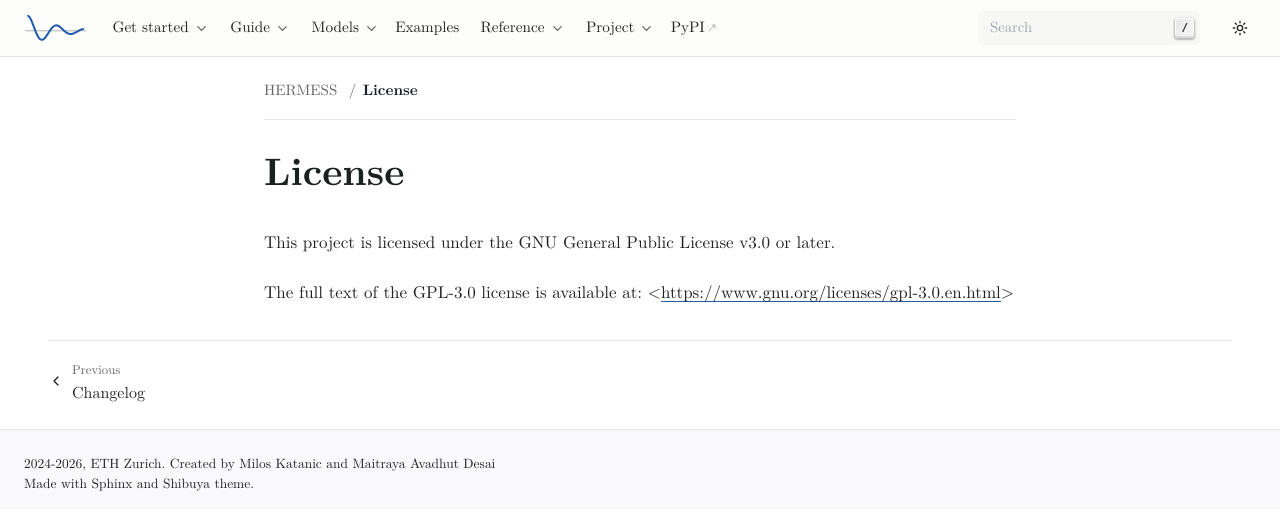
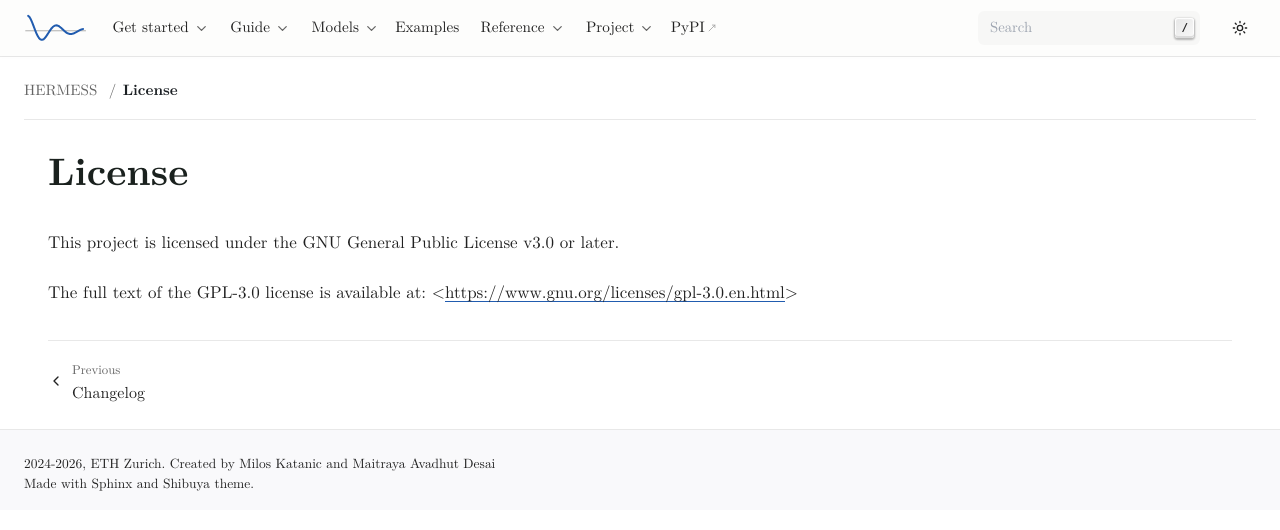
Before and after one commit to maitrayadesai/hermess, a Sphinx documentation site: the page built from docs/source/license.rst, in a window 1280 px wide. Shown: the top 530 px of the page. Built offline with Sphinx 7.4.7, drawn with Linux system fonts in a browser that asks for light colours; pages that are not in the unit, such as notebooks, are missing from menus.

Commit message:
Widen the article column and even out equation spacing
Articles span the full container instead of a book measure, and display
equations get a uniform rhythm: the theme's 2rem per-equation wrapper
margins shrink and successive equations sit close together, so
docstrings written one directive per equation read like aligned blocks.

```diff
--- a/docs/source/_static/hermess.css
+++ b/docs/source/_static/hermess.css
@@ -131,16 +131,6 @@ button[aria-controls="lside"] {
 .sy-page main > .flex > div {
   max-width: 100%;
 }
-.sy-page article.yue {
-  max-width: 47rem;
-  margin-left: auto;
-  margin-right: auto;
-}
-.sy-page .sy-breadcrumbs-inner {
-  max-width: 47rem;
-  margin-left: auto;
-  margin-right: auto;
-}
 /* The theme treats breadcrumbs as a mobile-only bar; in the book layout they
  * are the wayfinding on every width, like a running head. */
 @media (min-width: 1280px) {
@@ -183,6 +173,27 @@ nav.page-contents a {
 }
 nav.page-contents a:hover {
   text-decoration: underline;
+}
+
+/* Even vertical rhythm for display equations. The theme puts every equation
+ * in a .math-wrapper with 2rem margins, so docstrings written as one
+ * directive per equation get far more air than a single aligned block; a
+ * moderate margin plus a collapsed gap between successive equations makes
+ * both patterns read the same. */
+.yue .math-wrapper {
+  margin-top: 0.9rem;
+  margin-bottom: 0.9rem;
+}
+/* The wrapper is its own formatting context (overflow-x), so the MathJax
+ * margins sit inside it and need reducing as well. */
+.yue .math-wrapper mjx-container[jax="CHTML"][display="true"] {
+  margin: 0.35em 0;
+}
+.yue .math-wrapper + .math-wrapper {
+  margin-top: 0.15rem;
+}
+.yue .math-wrapper:has(+ .math-wrapper) {
+  margin-bottom: 0.15rem;
 }
 
 /* ETH Blue accent scale (seed #215CAF, hue 215). Shibuya resolves its accent
```
